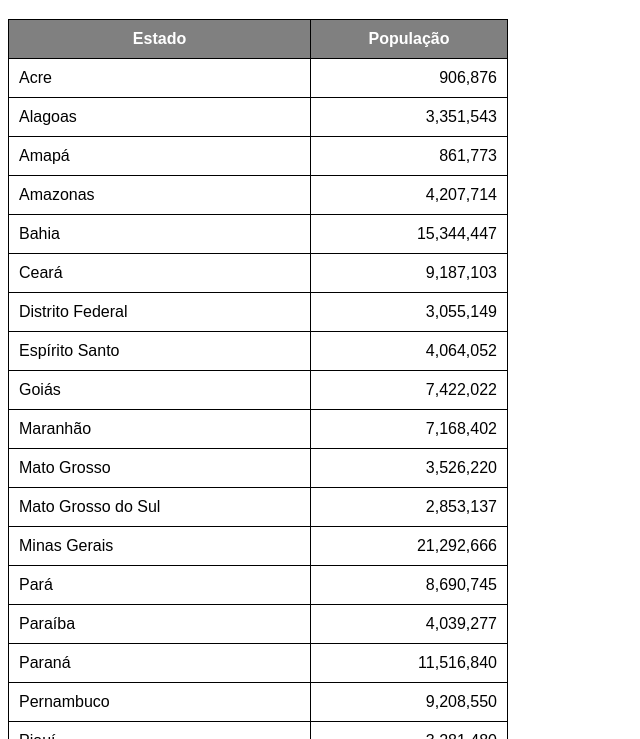
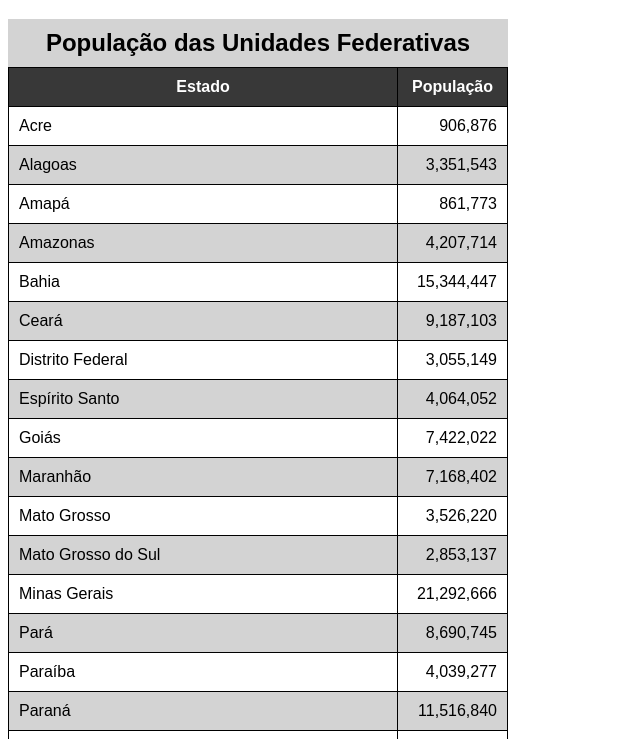
Before and after one commit to lepenedo/html-css, a plain HTML site: page exercicios/ex023/tabela002.html in a window 1280 px wide. Shown: the part 61-800 px from the top of the page, without its empty margins (0-640 px from the left). Drawn offline with Linux system fonts and the light colour scheme.

Commit message:
Update tabela002.html

```diff
--- a/exercicios/ex023/tabela002.html
+++ b/exercicios/ex023/tabela002.html
@@ -14,14 +14,31 @@
         table {
             width: 500px;
             border-collapse: collapse;
+            position: relative;
         }
 
         thead,
         tfoot {
-            background-color: gray;
+            background-color: #383838;
             color: white;
         }
+        caption {
+            font-size: 1.5em;
+            font-weight: bold;
+            padding: 10px;
+            background-color: lightgray;
+        }
 
+        thead > tr > th {
+            position: sticky; /* Usado para quando a tabela for muito grande e você for rolar a tela o cabeçalho role junto*/
+            top: -1px;
+            background-color: #383838;
+        }
+
+
+        tbody > tr:nth-child(even) {     /* posso usar 2n que significa pulando 2,  odd impar e even par  caso o fundo for branco posso usar assim*/
+            background-color: lightgrey;
+        }
         th,
         td {
             border: 1px solid black;
@@ -29,7 +46,7 @@
         }
 
         td.num {
-            text-align: right;
+             text-align: right;   /* alinha a direita os numeros */
         }
     </style>
 </head>
@@ -38,21 +55,25 @@
     <h1>Uso de tabelas grandes</h1>
 
     <!-- Anatomia para tabelas grandes
+        CAPTION
         TABLE
             THEAD
-                TR, TD, TH
+                TR(Row), TD(Dado), TH(Titulo)
             TBODY
                 TR, TD, TH
             TFOOT
                 TR, TD, TH
+
+                scope = col => Usado quando cabeçalho é o título da coluna e os dados ficam abaixo
+                scope = row => Usado quando o dado fica ao lado
     -->
 
     <table>
-
+        <caption>População das Unidades Federativas</caption>
         <thead>
             <tr>
-                <th>Estado</th>
-                <th>População</th>
+                <th scope="col">Estado</th>
+                <th scope="col" style="width: 50px;">População</th>
             </tr>
         </thead>
 
@@ -61,91 +82,114 @@
                 <td>Acre</td>
                 <td class="num">906,876</td>
             </tr>
+
             <tr>
                 <td>Alagoas</td>
                 <td class="num">3,351,543</td>
             </tr>
+
             <tr>
                 <td>Amapá</td>
                 <td class="num">861,773</td>
             </tr>
+
             <tr>
                 <td>Amazonas</td>
                 <td class="num">4,207,714</td>
             </tr>
+
             <tr>
                 <td>Bahia</td>
                 <td class="num">15,344,447</td>
             </tr>
+
             <tr>
                 <td>Ceará</td>
                 <td class="num">9,187,103</td>
             </tr>
+
             <tr>
                 <td>Distrito Federal</td>
                 <td class="num">3,055,149</td>
             </tr>
+
             <tr>
                 <td>Espírito Santo</td>
                 <td class="num">4,064,052</td>
             </tr>
+
             <tr>
                 <td>Goiás</td>
                 <td class="num">7,422,022</td>
             </tr>
+
             <tr>
                 <td>Maranhão</td>
                 <td class="num">7,168,402</td>
             </tr>
+
             <tr>
                 <td>Mato Grosso</td>
                 <td class="num">3,526,220</td>
             </tr>
+
             <tr>
                 <td>Mato Grosso do Sul</td>
                 <td class="num">2,853,137</td>
             </tr>
+
             <tr>
                 <td>Minas Gerais</td>
                 <td class="num">21,292,666</td>
             </tr>
+
             <tr>
                 <td>Pará</td>
                 <td class="num">8,690,745</td>
             </tr>
+
             <tr>
                 <td>Paraíba</td>
                 <td class="num">4,039,277</td>
             </tr>
+
             <tr>
                 <td>Paraná</td>
                 <td class="num">11,516,840</td>
             </tr>
+
             <tr>
                 <td>Pernambuco</td>
                 <td class="num">9,208,550</td>
             </tr>
+
             <tr>
                 <td>Piauí</td>
                 <td class="num">3,281,480</td>
             </tr>
+
             <tr>
                 <td>Rio de Janeiro</td>
                 <td class="num">17,400,000</td>
             </tr>
             <tr>
+
                 <td>Rio Grande do Norte</td>
                 <td class="num">3,534,265</td>
             </tr>
+
             <tr>
                 <td>Rio Grande do Sul</td>
                 <td class="num">11,466,218</td>
             </tr>
+
             <tr>
                 <td>Rondônia</td>
                 <td class="num">1,796,460</td>
             </tr>
+
             <tr>
+
                 <td>Roraima</td>
                 <td class="num">605,761</td>
             </tr>
@@ -153,23 +197,27 @@
                 <td>Santa Catarina</td>
                 <td class="num">7,252,502</td>
             </tr>
+
             <tr>
                 <td>São Paulo</td>
                 <td class="num">44,840,459</td>
             </tr>
+
             <tr>
                 <td>Sergipe</td>
                 <td class="num">2,318,822</td>
             </tr>
+
             <tr>
                 <td>Tocantins</td>
                 <td class="num">1,590,248</td>
             </tr>
+
         </tbody>
 
         <tfoot>
             <tr>
-                <th>Total de Habitantes</th>
+                <th scope="row">Total de Habitantes</th>
                 <td class="num">212,559,417</td>
             </tr>
         </tfoot>
```
